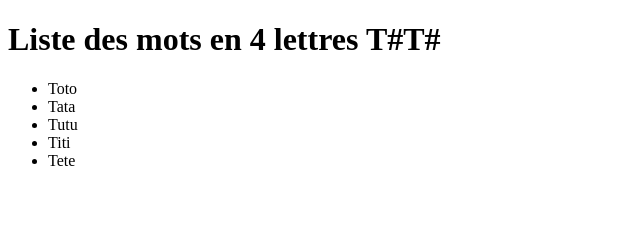
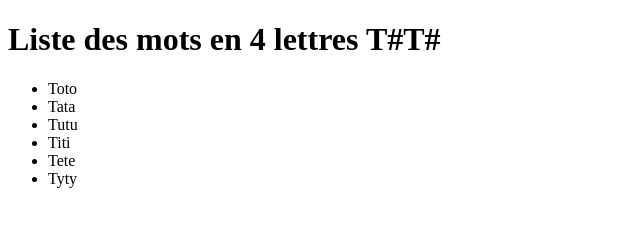
Before and after one commit to droumanet/jeuHTML, a plain HTML site: page index.html in a window 1280 px wide. Shown: the full height of the page, 0-640 px from the left. Drawn offline with Linux system fonts and the light colour scheme.

Commit message:
ajout tyty

```diff
--- a/index.html
+++ b/index.html
@@ -13,6 +13,7 @@
         <li> Tutu</li>
         <li> Titi</li>
         <li> Tete</li>
+        <li> Tyty</li>
     </ul>
 </body>
 </html>
```
